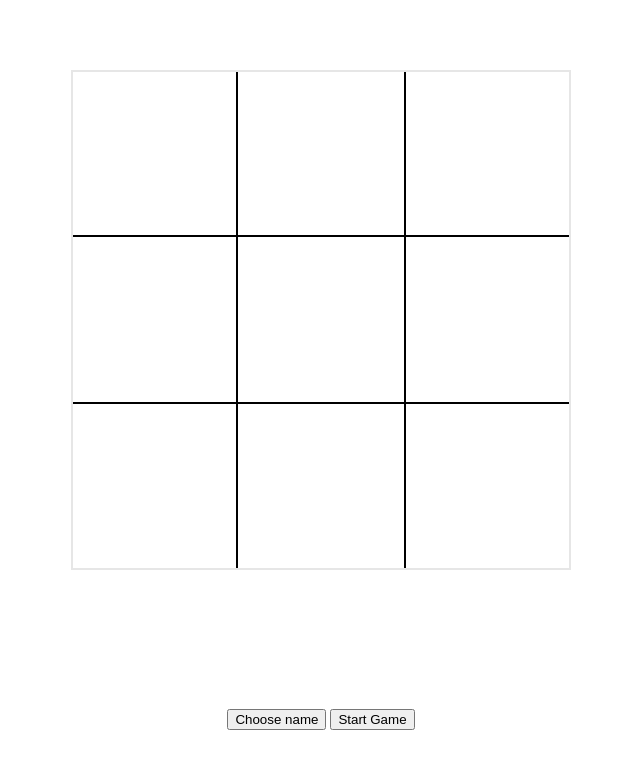
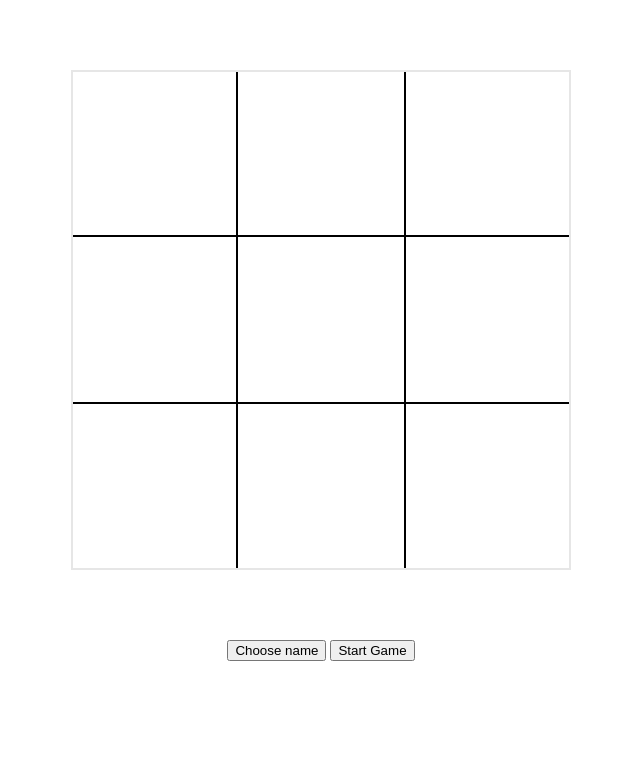
Before and after one commit to P6hi/tic-tac-toe, a plain HTML site: page index.html in a window 1280 px wide. Shown: the whole page, without its empty margins (319-959 px from the left). Drawn offline with Linux system fonts and the light colour scheme.

Commit message:
Position buttons

```diff
--- a/style.css
+++ b/style.css
@@ -42,3 +42,7 @@ body {
     align-items: center;
     font-size: 3rem;
 }
+
+.btn-container {
+    align-self: start;
+}
```
